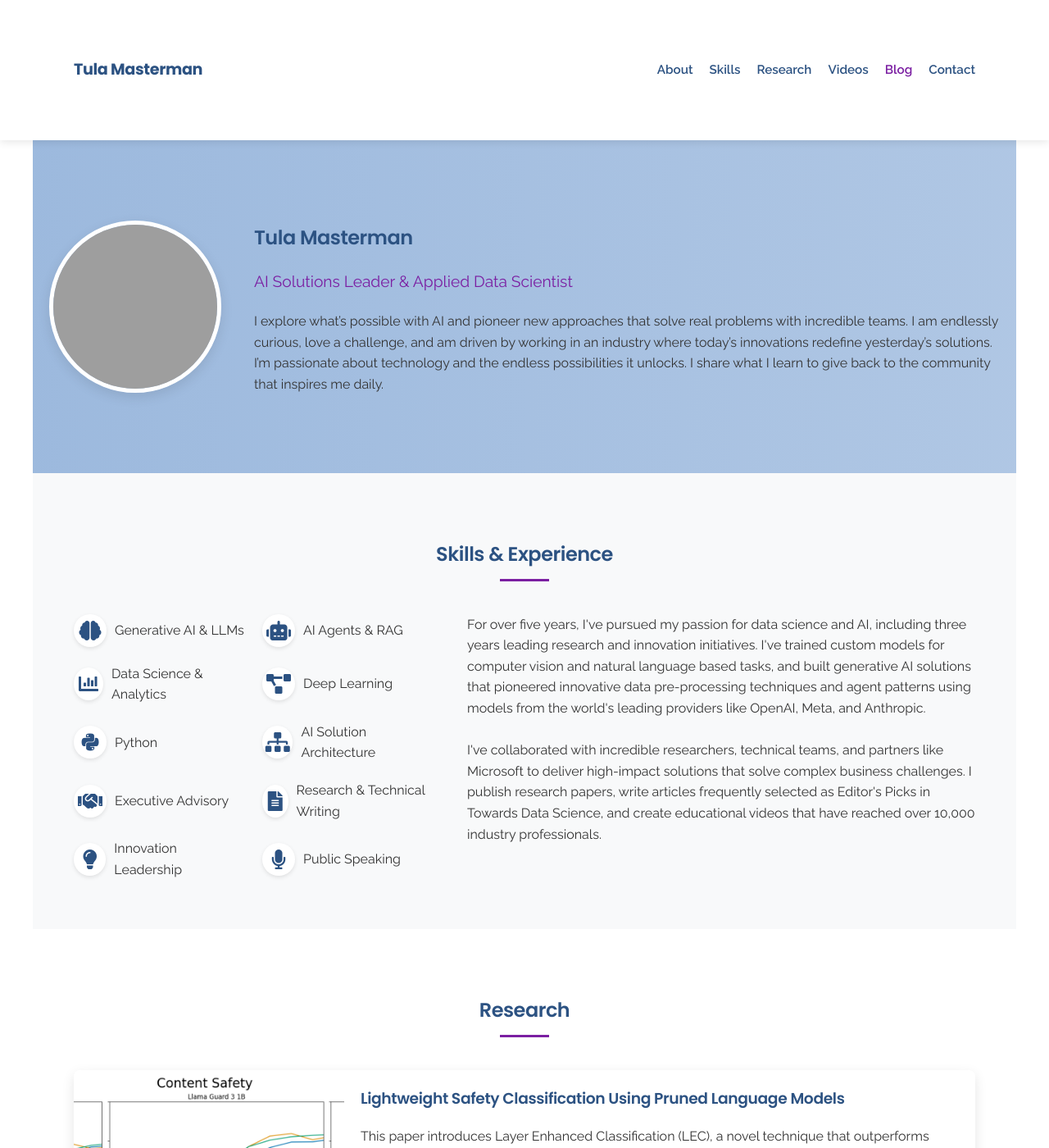
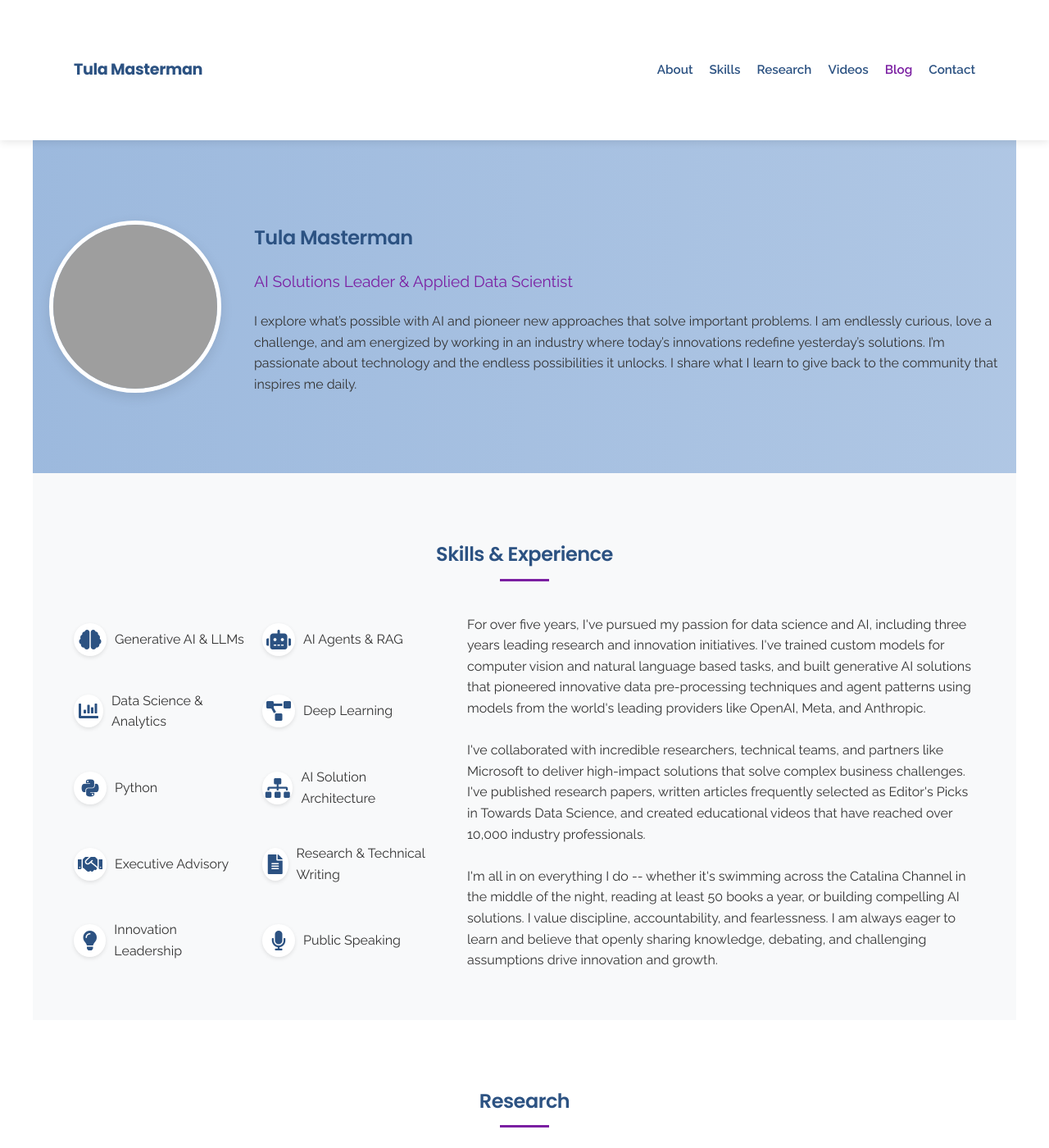
Before and after one commit to tmasterman/tmasterman.github.io, a Jekyll site: the page built from index.markdown, in a window 1280 px wide and 1400 px high. Shown: the whole window at 82% size. Built offline with Jekyll 4.4.1, drawn with Linux system fonts in a browser that asks for light colours; some of the changed text lies outside the part shown; grey boxes are pictures that could not be loaded.

Commit message:
updates to language

```diff
--- a/_config.yml
+++ b/_config.yml
@@ -21,10 +21,13 @@ subtitle: AI Solutions Leader & Applied Data Scientist
 experience_description: >-
   For over five years, I've pursued my passion for data science and AI, including three years leading research and innovation initiatives. I've trained custom models for computer vision and natural language based tasks, and built generative AI solutions that pioneered innovative data pre-processing techniques and agent patterns using models from the world's leading providers like OpenAI, Meta, and Anthropic.
   <br><br>
-  I've collaborated with incredible researchers, technical teams, and partners like Microsoft to deliver high-impact solutions that solve complex business challenges. I publish research papers, write articles frequently selected as Editor's Picks in Towards Data Science, and create educational videos that have reached over 10,000 industry professionals.
+  I've collaborated with incredible researchers, technical teams, and partners like Microsoft to deliver high-impact solutions that solve complex business challenges. I've published research papers, written articles frequently selected as Editor's Picks in Towards Data Science, and created educational videos that have reached over 10,000 industry professionals.
+  <br><br>
+  I'm all in on everything I do -- whether it's swimming across the Catalina Channel in the middle of the night, reading at least 50 books a year, or building compelling AI solutions. I value discipline, accountability, and fearlessness. I am always eager to learn and believe that openly sharing knowledge, debating, and challenging assumptions drive innovation and growth.
 
-contact_description: >-
-  I'm always interested in connecting with like-minded professionals. Feel free to reach out through any of the platforms below.
+
+# contact_description: >-
+#   I'm always interested in connecting with like-minded professionals. Feel free to reach out through any of the platforms below.
 
 # Collections
 # collections:
--- a/_layouts/portfolio.html
+++ b/_layouts/portfolio.html
@@ -103,11 +103,11 @@ layout: default
   <!-- Section 6: Contact -->
   <section id="contact" class="contact-section">
     <div class="section-container">
-      <h2 class="section-title">Get in Touch</h2>
+      <h2 class="section-title">Let's Get in Touch</h2>
       <div class="contact-container">
-        <div class="contact-text">
+        <!-- <div class="contact-text">
           <p>{{ site.contact_description }}</p>
-        </div>
+        </div> -->
         <div class="social-links">
           {% for social in site.data.social %}
           <a href="{{ social.link }}" class="social-icon" target="_blank">
--- a/index.markdown
+++ b/index.markdown
@@ -4,4 +4,4 @@ title: Tula Masterman
 subtitle: Building applied AI solutions through discipline and curiosity
 ---
 
-I explore what’s possible with AI and pioneer new approaches that solve real problems with incredible teams. I am endlessly curious, love a challenge, and am driven by working in an industry where today's innovations redefine yesterday's solutions. I’m passionate about technology and the endless possibilities it unlocks. I share what I learn to give back to the community that inspires me daily.
+I explore what’s possible with AI and pioneer new approaches that solve important problems. I am endlessly curious, love a challenge, and am energized by working in an industry where today's innovations redefine yesterday's solutions. I’m passionate about technology and the endless possibilities it unlocks. I share what I learn to give back to the community that inspires me daily.
```
